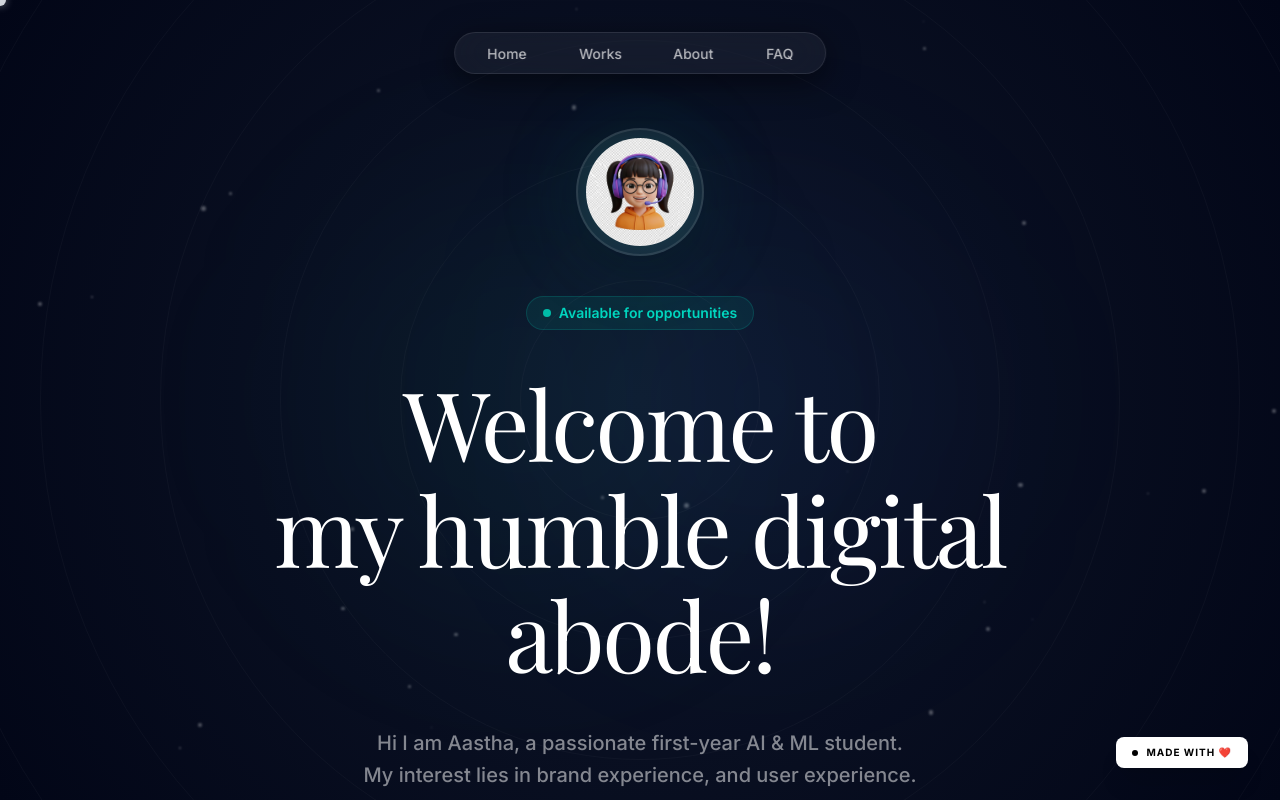
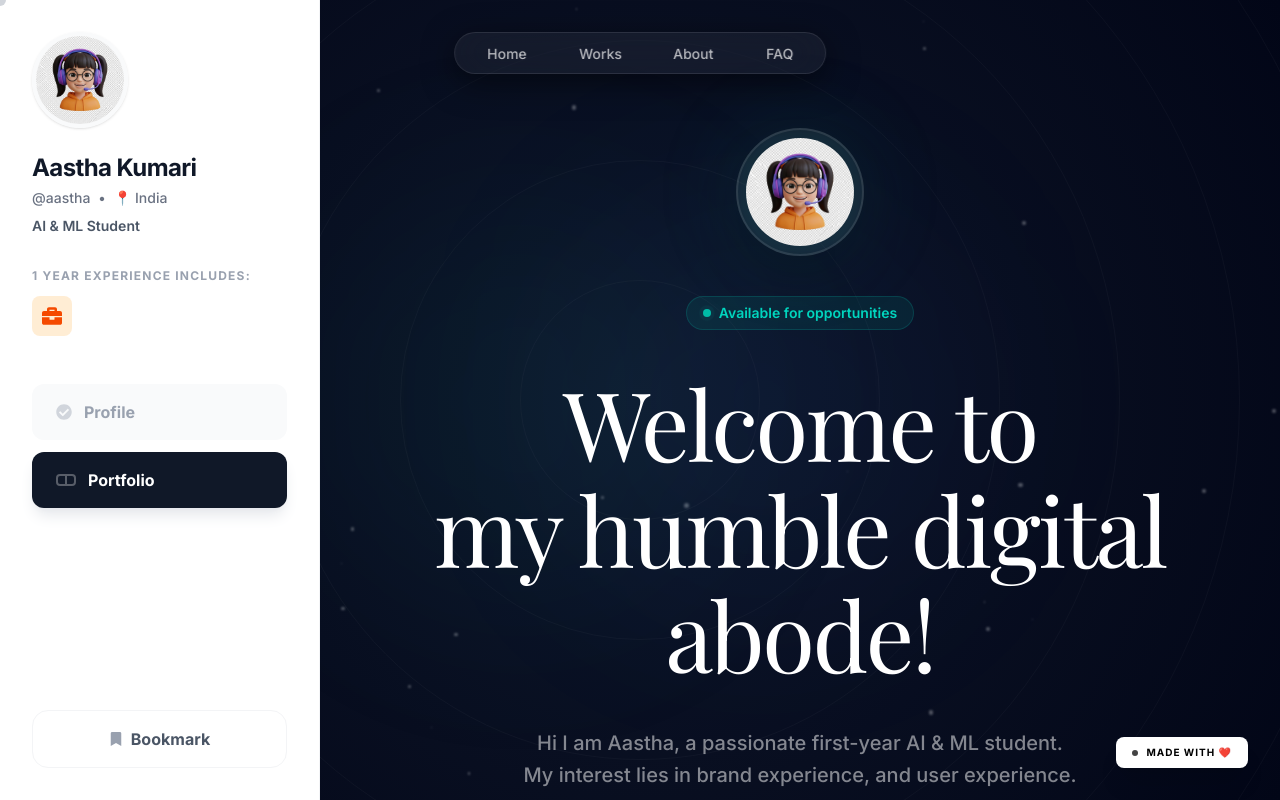
Before and after one commit to aasthakumari03/updated_Portfolio, a Next.js app: page / in a window 1280 px wide. Shown: the top 800 px of the page. Built offline with nearby package versions, Linux system fonts and the light colour scheme; a web font is replaced by a local one.

Commit message:
Integrate Sidebar and implement fixed/scrollable split layout

```diff
--- a/app/page.tsx
+++ b/app/page.tsx
@@ -4,6 +4,7 @@ import React from "react";
 import NavHeader from "@/components/NavHeader";
 import Background from "@/components/Background";
 import Marquee from "@/components/Marquee";
+import Sidebar from "@/components/Sidebar";
 import Image from "next/image";
 import { FaArrowRight } from "react-icons/fa";
 import { SiJavascript, SiTypescript, SiTailwindcss, SiNextdotjs, SiPython, SiReact } from "react-icons/si";
@@ -19,13 +20,15 @@ export default function Home() {
   ];
 
   return (
-    <div className="relative min-h-screen text-white font-sans selection:bg-teal-500/30">
+    <div className="relative min-h-screen text-white font-sans selection:bg-teal-500/30 overflow-hidden flex">
       <Background />
-      <NavHeader />
+      <Sidebar />
 
-      <main className="relative z-10">
+      <main className="flex-grow ml-80 relative z-10 h-screen overflow-y-auto overflow-x-hidden custom-scrollbar">
+        <NavHeader />
+
         {/* Hero Section */}
-        <section id="home" className="min-h-screen flex flex-col items-center justify-center px-6 pt-32 pb-20 text-center">
+        <section id="home" className="min-h-screen flex flex-col items-center justify-center px-6 pt-32 pb-20 text-center relative">
           <div className="max-w-4xl mx-auto space-y-10">
             {/* Avatar */}
             <div className="relative w-32 h-32 mx-auto animate-fade-in">
```
